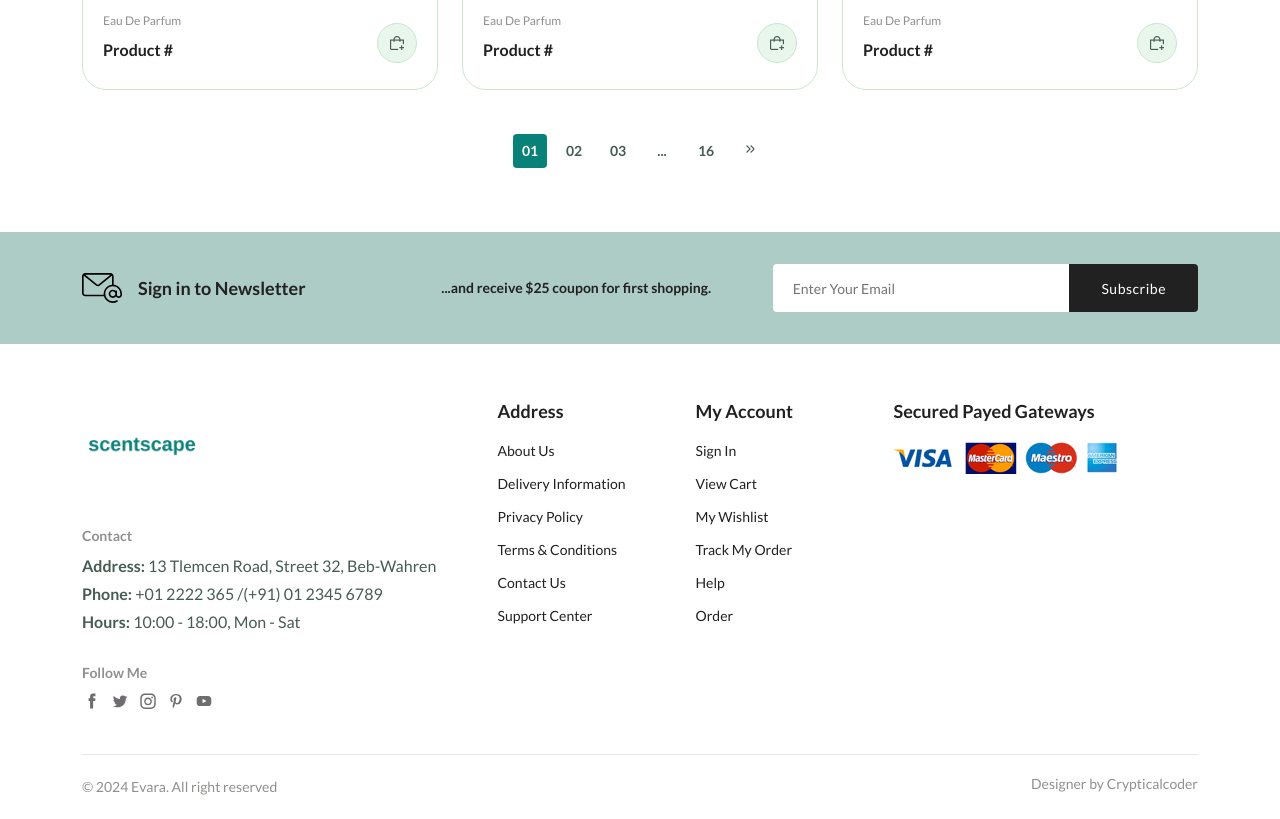
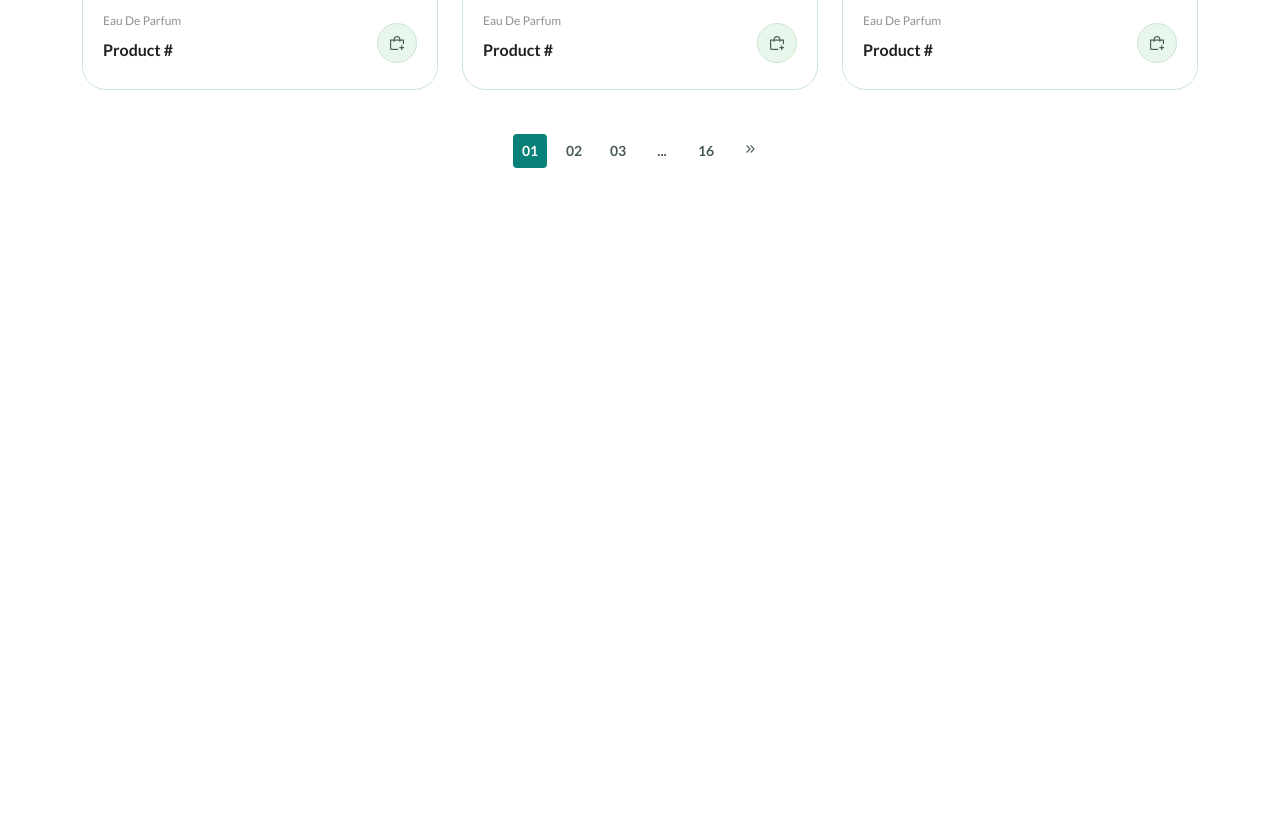
Before and after one commit to jinuue/scentscape, a plain HTML site: page shop.html in a window 1280 px wide. Shown: the part 2017-2836 px from the top of the page. After the commit the page ends 2249 px from the top, so only its background shows below. Drawn offline with nearby package versions, Linux system fonts and the light colour scheme.

Commit message:
may tinanggal lang

```diff
--- a/shop.html
+++ b/shop.html
@@ -772,7 +772,7 @@
       </section>
 
       <!--=============== NEWSLETTER ===============-->
-      <section class="newsletter section">
+      <!-- <section class="newsletter section">
         <div class="newsletter__container container grid">
           <h3 class="newsletter__title flex">
             <img
@@ -794,11 +794,11 @@
             <button type="submit" class="newsletter__btn">Subscribe</button>
           </form>
         </div>
-      </section>
+      </section> -->
     </main>
 
     <!--=============== FOOTER ===============-->
-    <footer class="footer container">
+    <!-- <footer class="footer container">
       <div class="footer__container grid">
         <div class="footer__content">
           <a href="index.html" class="footer__logo">
@@ -890,7 +890,7 @@
         <p class="copyright">&copy; 2024 Evara. All right reserved</p>
         <span class="designer">Designer by Crypticalcoder</span>
       </div>
-    </footer>
+    </footer> -->
 
     <!--=============== SWIPER JS ===============-->
     <script src="https://cdn.jsdelivr.net/npm/swiper@11/swiper-bundle.min.js"></script>
```
